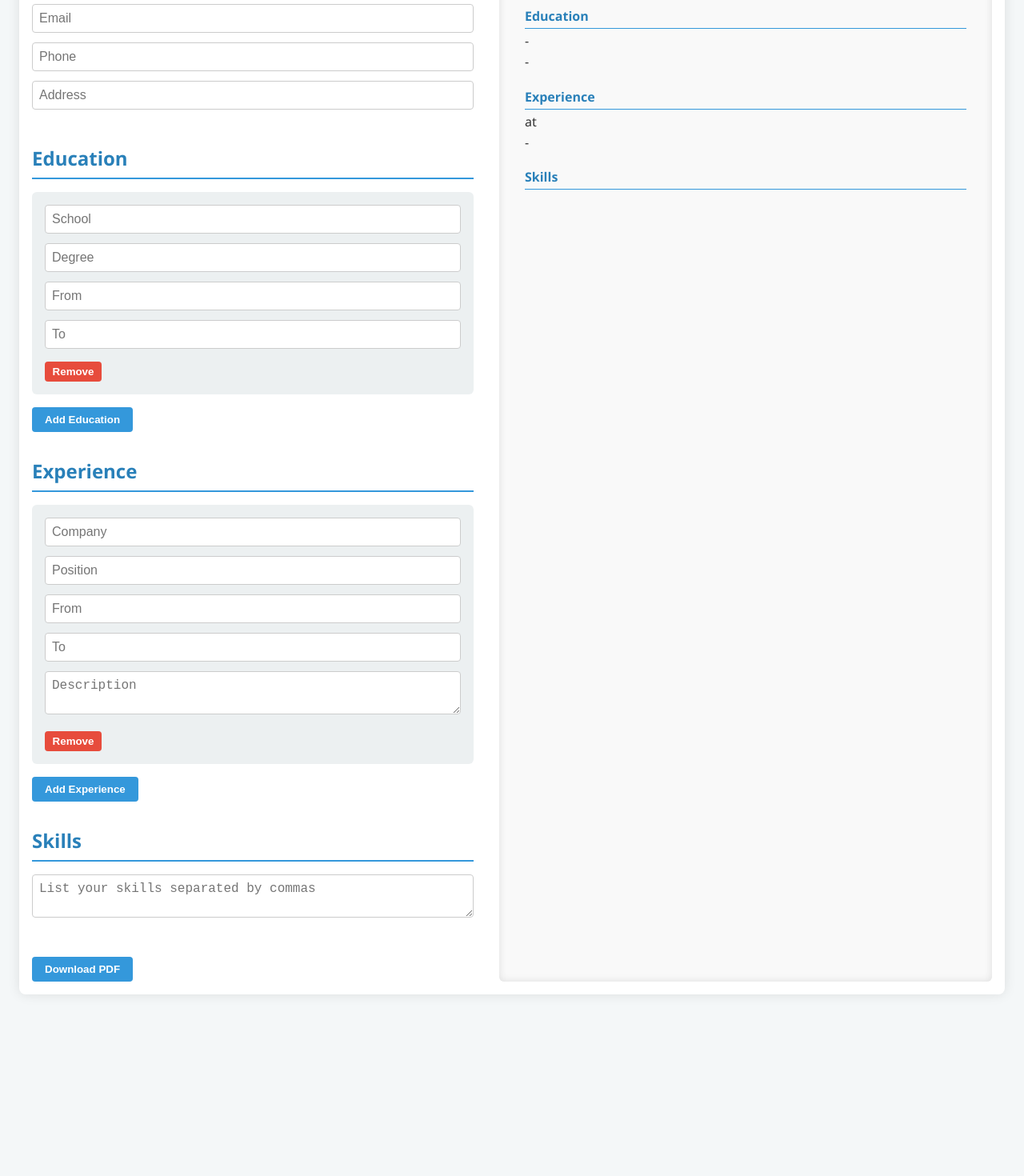
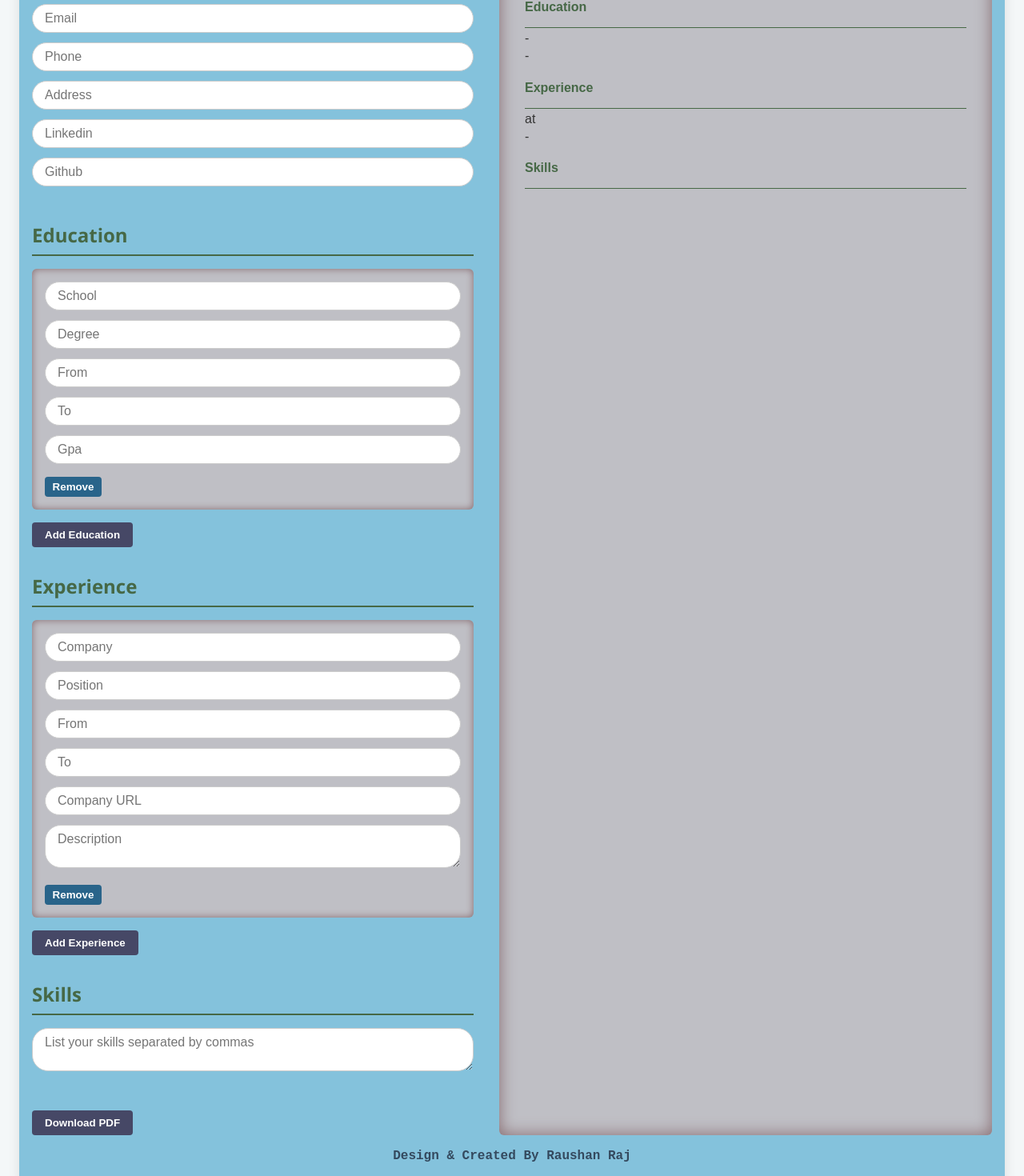
Before and after one commit to khiladi01/Resume-Builder, a React (Create React App) app: page / in a window 1280 px wide. Shown: the part 266-1736 px from the top of the page at 80% size. Before the commit the page ends 1541 px from the top, so only its background shows below. Built offline with nearby package versions, Linux system fonts and the light colour scheme.

Commit message:
Changing Style In Resume Builder

```diff
--- a/package.json
+++ b/package.json
@@ -6,6 +6,7 @@
     "jspdf": "^2.5.1",
     "react": "^18.2.0",
     "react-dom": "^18.2.0",
+    "react-router-dom": "^7.6.0",
     "react-scripts": "5.0.1"
   },
   "homepage": "https://khiladi01.github.io/Resume-Builder",
--- a/src/App.css
+++ b/src/App.css
@@ -1,5 +1,5 @@
 body {
-  font-family: 'Segoe UI', Tahoma, Geneva, Verdana, sans-serif;
+  font-family: Arial, Helvetica, sans-serif;
   background-color: #f4f7f8;
   margin: 0;
   padding: 0;
@@ -10,14 +10,14 @@ body {
   max-width: 1200px;
   margin: 2rem auto;
   padding: 1rem;
-  background: white;
+  background: #84c2dc;
   box-shadow: 0 0 15px rgba(0,0,0,0.1);
   border-radius: 8px;
 }
 
 h1 {
   text-align: center;
-  color: #2c3e50;
+  color: #25274D;
   margin-bottom: 2rem;
 }
 
@@ -37,10 +37,10 @@ section {
 }
 
 section h2 {
-  border-bottom: 2px solid #3498db;
+  border-bottom: 2px solid #466846;
   padding-bottom: 0.5rem;
   margin-bottom: 1rem;
-  color: #2980b9;
+  color: #466846;
 }
 
 input[type="text"],
@@ -49,24 +49,26 @@ input[type="tel"],
 textarea {
   width: 100%;
   padding: 0.5rem;
+  padding-inline: 15px;
   margin-bottom: 0.75rem;
   border: 1px solid #ccc;
-  border-radius: 4px;
+  border-radius: 20px;
   font-size: 1rem;
   box-sizing: border-box;
   transition: border-color 0.3s ease;
+  font-family :Arial, Helvetica, sans-serif;
 }
 
 input[type="text"]:focus,
 input[type="email"]:focus,
 input[type="tel"]:focus,
 textarea:focus {
-  border-color: #3498db;
+  border-color: #3D52A0;
   outline: none;
 }
 
 button.add-btn {
-  background-color: #3498db;
+  background-color: #464866;
   color: white;
   border: none;
   padding: 0.5rem 1rem;
@@ -77,11 +79,11 @@ button.add-btn {
 }
 
 button.add-btn:hover {
-  background-color: #2980b9;
+  background-color: #3e4169;
 }
 
 button.remove-btn {
-  background-color: #e74c3c;
+  background-color: #29648A;
   color: white;
   border: none;
   padding: 0.3rem 0.6rem;
@@ -93,21 +95,23 @@ button.remove-btn {
 }
 
 button.remove-btn:hover {
-  background-color: #c0392b;
+  background-color: #1c5377;
 }
 
-.education-item, .experience-item {
-  background: #ecf0f1;
+.education-item, .experience-item{
+  background: #bfbfc5;
   padding: 1rem;
   border-radius: 6px;
+  box-shadow: inset 0 0 10px rgb(133, 105, 110);
   margin-bottom: 1rem;
 }
 
 .preview {
-  background: #f9f9f9;
+  background: #bfbfc5;
   padding: 1rem 2rem;
   border-radius: 6px;
-  box-shadow: inset 0 0 10px #ddd;
+  box-shadow: inset 0 0 20px rgb(133, 105, 110);
+  font-family: Arial, Helvetica, sans-serif;
 }
 
 .preview h2 {
@@ -118,16 +122,27 @@ button.remove-btn:hover {
 
 .resume h3 {
   margin-top: 0;
-  color: #2c3e50;
+  color: #25274D;
 }
 
 .resume h4 {
   margin-bottom: 0.25rem;
-  color: #2980b9;
-  border-bottom: 1px solid #3498db;
-  padding-bottom: 0.25rem;
+  color: #466846;
+  border-bottom: 1px solid #466846;
+  padding-bottom: 1rem;
 }
 
 .resume p {
   margin: 0.25rem 0;
 }
+
+.owner{
+    height: 20px;
+    width: auto;
+    display: flex;
+    justify-content: center;
+    align-items: center;
+    color: #34495e;
+    font-weight: 700;
+    font-family:'Courier New', Courier, monospace;
+}
--- a/src/App.js
+++ b/src/App.js
@@ -1,4 +1,5 @@
 import React, { useState, useRef } from 'react';
+import { Link } from 'react-router-dom';
 import { jsPDF } from 'jspdf';
 import './App.css';
 
@@ -8,14 +9,16 @@ function App() {
     email: '',
     phone: '',
     address: '',
+    linkedin : '',
+    github : '',
   });
 
   const [education, setEducation] = useState([
-    { id: 1, school: '', degree: '', from: '', to: '' },
+    { id: 1, school: '', degree: '', from: '', to: '' , gpa : ''},
   ]);
 
   const [experience, setExperience] = useState([
-    { id: 1, company: '', position: '', from: '', to: '', description: '' },
+    { id: 1, company: '', position: '', from: '', to: '', url : '' , description: '' },
   ]);
 
   const [skills, setSkills] = useState('');
@@ -113,6 +116,20 @@ function App() {
               value={personal.address}
               onChange={handlePersonalChange}
             />
+             <input
+              type="text"
+              name="linkedin"
+              placeholder="Linkedin"
+              value={personal.linkedin}
+              onChange={handlePersonalChange}
+            />
+             <input
+              type="text"
+              name="github"
+              placeholder="Github"
+              value={personal.github}
+              onChange={handlePersonalChange}
+            />
           </section>
 
           <section>
@@ -145,6 +162,13 @@ function App() {
                   name="to"
                   placeholder="To"
                   value={edu.to}
+                  onChange={(e) => handleEducationChange(edu.id, e)}
+                />
+                <input
+                  type="text"
+                  name="gpa"
+                  placeholder="Gpa"
+                  value={edu.gpa}
                   onChange={(e) => handleEducationChange(edu.id, e)}
                 />
                 <button className="remove-btn" onClick={() => removeEducation(edu.id)}>Remove</button>
@@ -185,6 +209,13 @@ function App() {
                   value={exp.to}
                   onChange={(e) => handleExperienceChange(exp.id, e)}
                 />
+                <input
+                  type="text"
+                  name="url"
+                  placeholder="Company URL"
+                  value={exp.url}
+                  onChange={(e) => handleExperienceChange(exp.id, e)}
+                />
                 <textarea
                   name="description"
                   placeholder="Description"
@@ -213,13 +244,21 @@ function App() {
           <h2>Resume Preview</h2>
           <div className="resume">
             <h3>{personal.fullName}</h3>
-            <p>{personal.email} | {personal.phone} | {personal.address}</p>
+            <p>{personal.email} | {personal.phone}</p>
+            <p>{personal.address}</p>
+            <Link to={personal.linkedin}>
+             <p>{personal.linkedin}</p>
+            </Link>
+            <Link to={personal.github}>
+            <p>{personal.github}</p>
+            </Link>
 
             <h4>Education</h4>
             {education.map((edu) => (
               <div key={edu.id}>
                 <p><strong>{edu.school}</strong> - {edu.degree}</p>
                 <p>{edu.from} - {edu.to}</p>
+                <p>{edu.gpa}</p>
               </div>
             ))}
 
@@ -228,6 +267,9 @@ function App() {
               <div key={exp.id}>
                 <p><strong>{exp.position}</strong> at {exp.company}</p>
                 <p>{exp.from} - {exp.to}</p>
+                <Link to={exp.url}>
+                <p>{exp.url}</p>
+                </Link>
                 <p>{exp.description}</p>
               </div>
             ))}
@@ -237,6 +279,11 @@ function App() {
           </div>
         </div>
       </div>
+      <div>
+        <p className='owner'>
+          Design & Created By Raushan Raj
+        </p>
+      </div>
     </div>
   );
 }
--- a/src/index.css
+++ b/src/index.css
@@ -5,4 +5,5 @@ body {
   font-family: 'Segoe UI', Tahoma, Geneva, Verdana, sans-serif;
   background-color: #f4f7f8;
   color: #333;
+  user-select: none;
 }
--- a/src/index.js
+++ b/src/index.js
@@ -1,11 +1,14 @@
 import React from 'react';
 import ReactDOM from 'react-dom/client';
+import { HashRouter } from 'react-router-dom';
 import App from './App';
 import './index.css';
 
 const root = ReactDOM.createRoot(document.getElementById('root'));
 root.render(
-  <React.StrictMode>
-    <App />
-  </React.StrictMode>
+
+    <HashRouter>
+        <App />
+    </HashRouter>
+
 );
```
Also changed, not shown: 2 other files (tests, documents, lock files or other folders).
